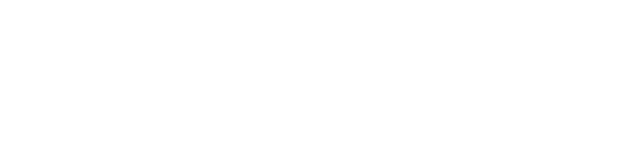
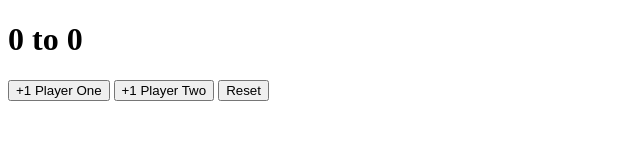
Before and after one commit to Maksym-Vakulenko/scoreKeeper, a plain HTML site: page index.html in a window 1280 px wide. Shown: the whole page, without its empty margins (0-640 px from the left). Drawn offline with Linux system fonts and the light colour scheme.

Commit message:
add h1 and three button

```diff
--- a/index.html
+++ b/index.html
@@ -8,8 +8,12 @@
 </head>
 <body>
 
+    <h1><span id="p1Display">0</span> to <span id="p2Display">0</span></h1>
+    <button id="p1Button">+1 Player One</button>
+    <button id="p2Button">+1 Player Two</button>
+    <button id="reset">Reset</button>
 
 
-<script src="app.js"></script>
+    <script src="app.js"></script>
 </body>
 </html>
```
